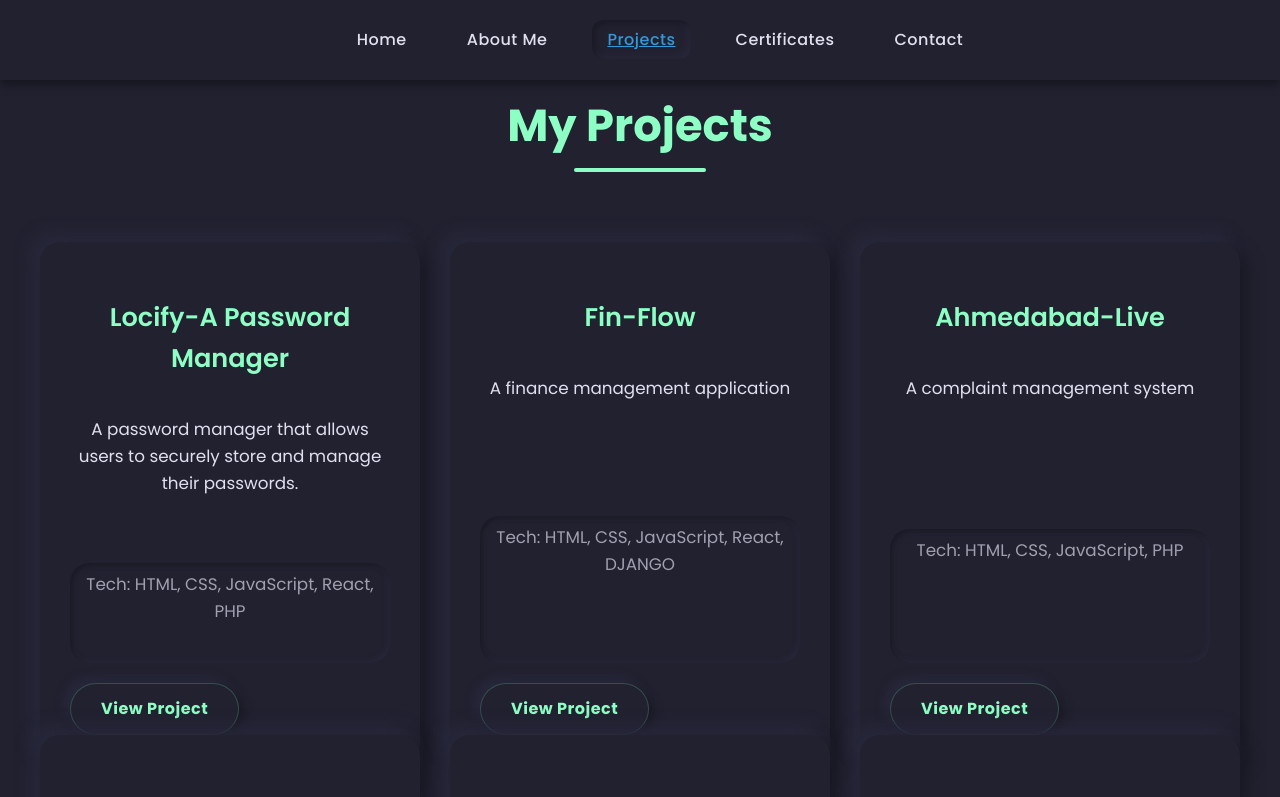
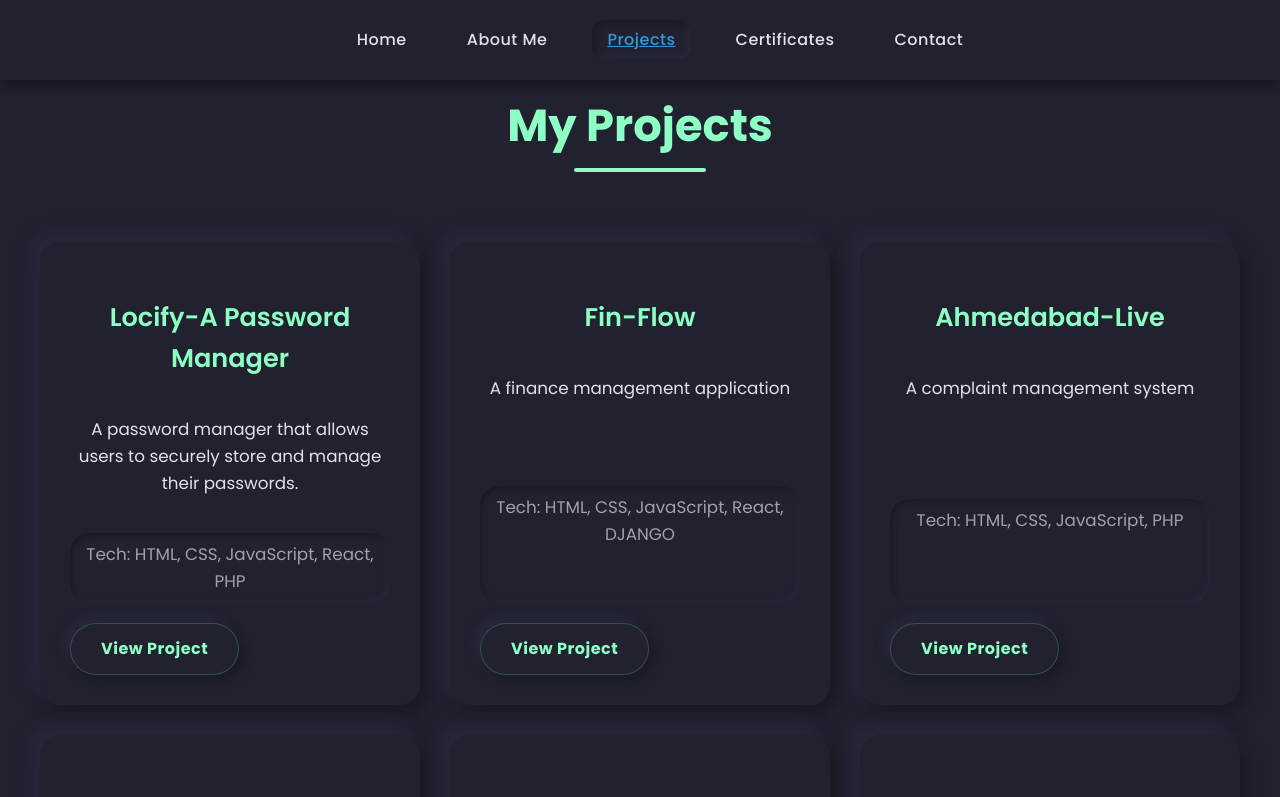
Before and after one commit to httpMeet/PortfolioWebsite, a React (Vite) app: page /projects in a window 1280 px wide. Shown: the top 797 px of the page. Built offline with nearby package versions, Linux system fonts and the light colour scheme.

Commit message:
Replace with latest portfolio version

```diff
--- a/src/enhanced-styles.css
+++ b/src/enhanced-styles.css
@@ -220,7 +220,7 @@ h2 {
   width: 100%;
   height: 100%;
   object-fit: cover;
-  object-position: top; /* MODIFIED: Ensures face/head is prioritized */
+  object-position: top; /* FIXED: Ensures face/head is prioritized */
 }
 
 .hero h1 {
@@ -507,6 +507,7 @@ footer::before {
 }
 
 .project-card {
+  box-sizing: border-box; /* FIXED: Ensures card sizing prevents overlap */
   background-color: #212130;
   border-radius: 20px;
   padding: 30px;
```
